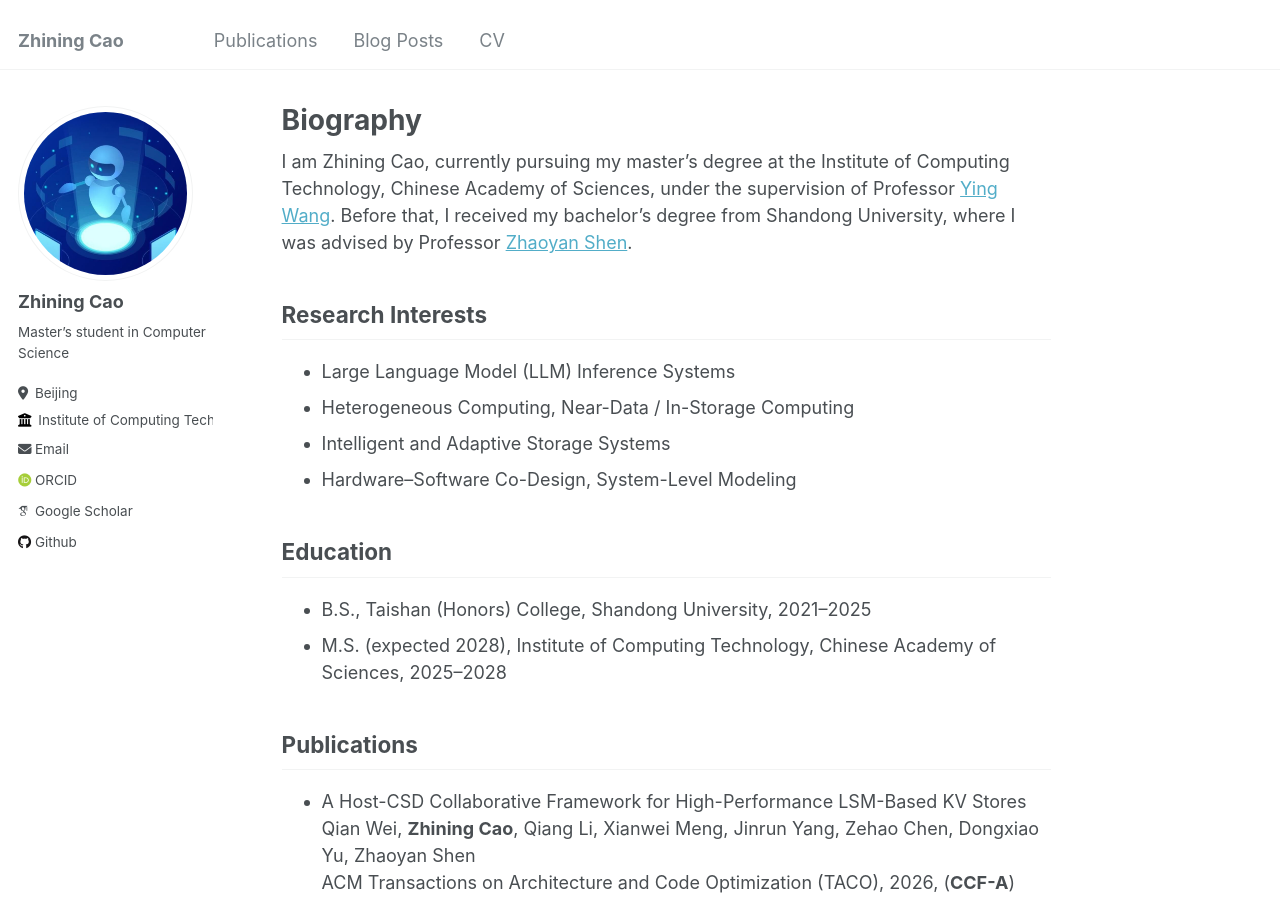
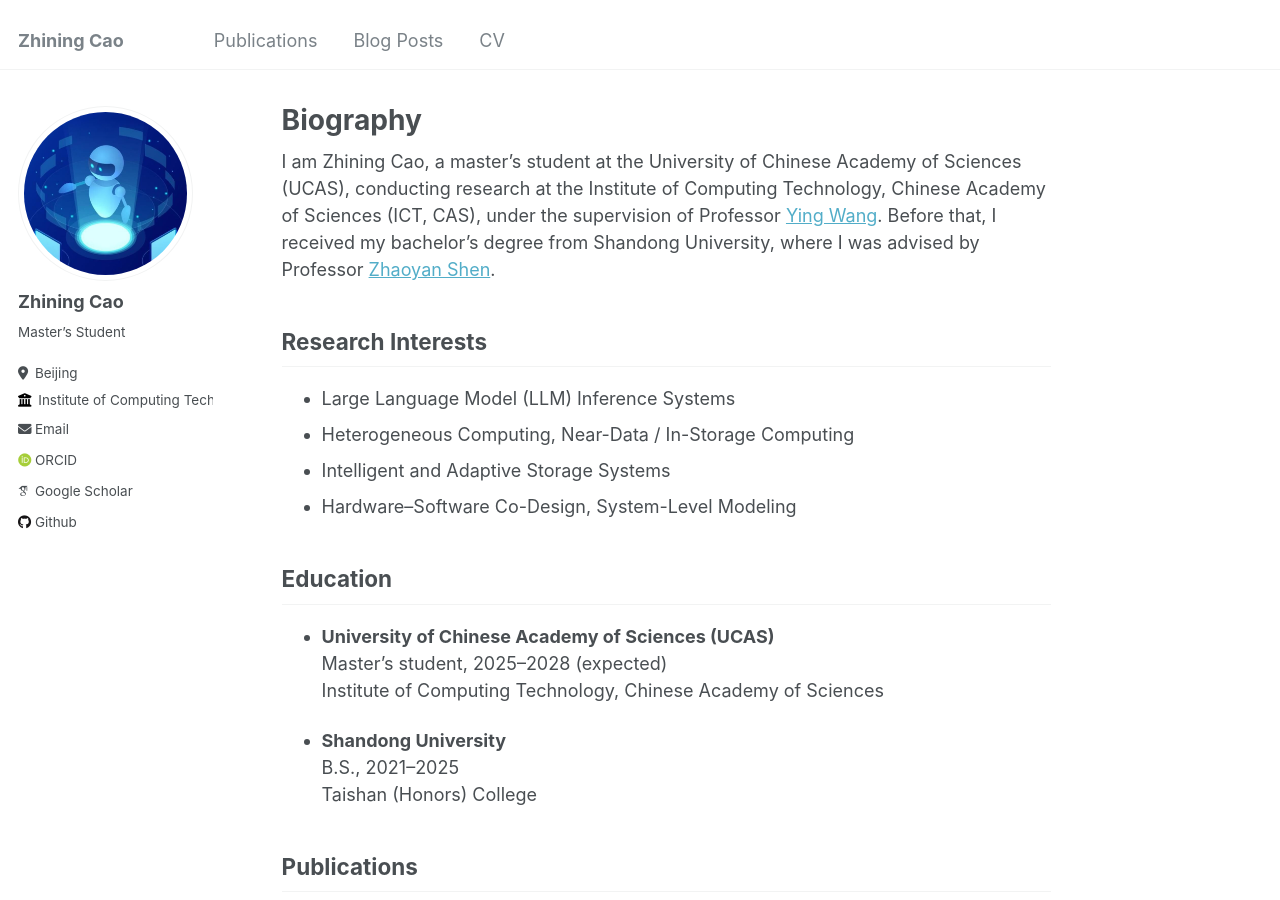
Before and after one commit to caozhining/caozhining.github.io, a Jekyll site: the page built from _pages/about.md, in a window 1280 px wide and 900 px high. Built offline with Jekyll 4.4.1, drawn with Linux system fonts in a browser that asks for light colours; some web fonts are replaced.

Commit message:
Update academic affiliations and education formatting

```diff
--- a/_config.yml
+++ b/_config.yml
@@ -11,7 +11,7 @@ locale                   : "en-US"
 title                    : "Zhining Cao"
 title_separator          : "-"
 name                     : &name "Zhining Cao"
-description              : &description "Zhining Cao is a master's student at the Institute of Computing Technology, Chinese Academy of Sciences, with research interests in storage systems, heterogeneous computing, and hardware–software co-design."
+description              : &description "Zhining Cao is a master's student at the University of Chinese Academy of Sciences (UCAS), conducting research at the Institute of Computing Technology, Chinese Academy of Sciences (ICT, CAS), with research interests in storage systems, heterogeneous computing, and hardware–software co-design."
 url                      : https://caozhining.github.io # the base hostname & protocol for your site e.g. "https://mmistakes.github.io"
 baseurl                  : "" # the subpath of your site, e.g. "/blog"
 repository               : "caozhining/caozhining.github.io"
@@ -24,9 +24,9 @@ author:
   avatar           : "profile.png"
   name             : "Zhining Cao"
   pronouns         : # example: "she/her"
-  bio              : "Master’s student in Computer Science"
+  bio              : "Master’s Student"
   location         : "Beijing"
-  employer         : "Institute of Computing Technology"
+  employer         : "Institute of Computing Technology, CAS"
   uri              : # URL
   email            : "caozhining25@mails.ucas.ac.cn"
 
--- a/_pages/about.md
+++ b/_pages/about.md
@@ -7,7 +7,7 @@ redirect_from:
   - /about.html
 ---
 
-I am Zhining Cao, currently pursuing my master’s degree at the Institute of Computing Technology, Chinese Academy of Sciences, under the supervision of Professor [Ying Wang](https://wangying-ict.github.io/). Before that, I received my bachelor’s degree from Shandong University, where I was advised by Professor [Zhaoyan Shen](https://zyshen00.github.io/).
+I am Zhining Cao, a master’s student at the University of Chinese Academy of Sciences (UCAS), conducting research at the Institute of Computing Technology, Chinese Academy of Sciences (ICT, CAS), under the supervision of Professor [Ying Wang](https://wangying-ict.github.io/). Before that, I received my bachelor’s degree from Shandong University, where I was advised by Professor [Zhaoyan Shen](https://zyshen00.github.io/).
 
 <!-- I am Cao Zhining, a undergrade student from Shandong University, advised by Professor . I am also currently a visiting student at the Institute of Computing Technology, Chinese Academy of Sciences, advised by Professor . -->
 
@@ -22,8 +22,14 @@ Research Interests
 
 Education
 ---------
-* B.S., Taishan (Honors) College, Shandong University, 2021–2025
-* M.S. (expected 2028), Institute of Computing Technology, Chinese Academy of Sciences, 2025–2028
+
+* **University of Chinese Academy of Sciences (UCAS)**<br>
+  Master’s student, 2025–2028 (expected)<br>
+  Institute of Computing Technology, Chinese Academy of Sciences
+
+* **Shandong University**<br>
+  B.S., 2021–2025<br>
+  Taishan (Honors) College
 
 Publications
 ---------
```
Also changed, not shown: _pages/cv.md (+10 -2 lines).
